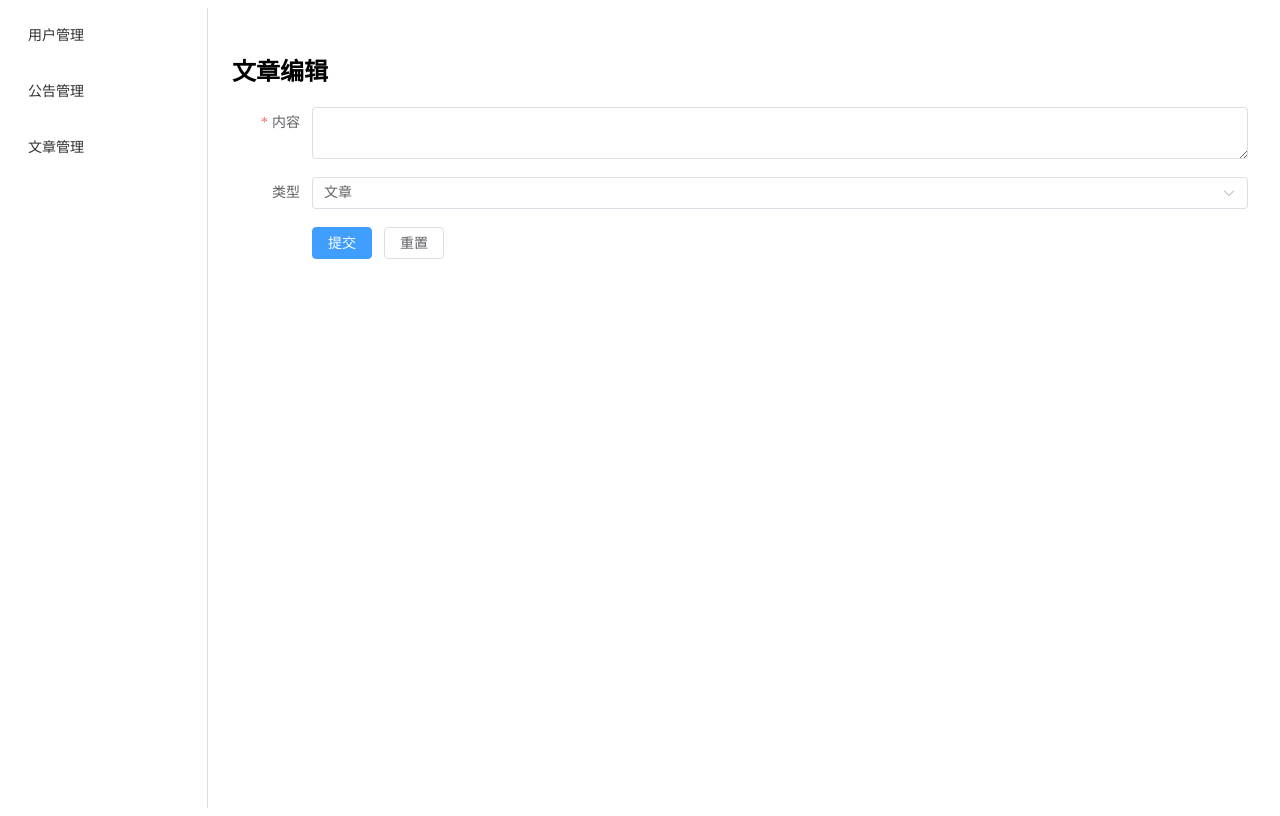
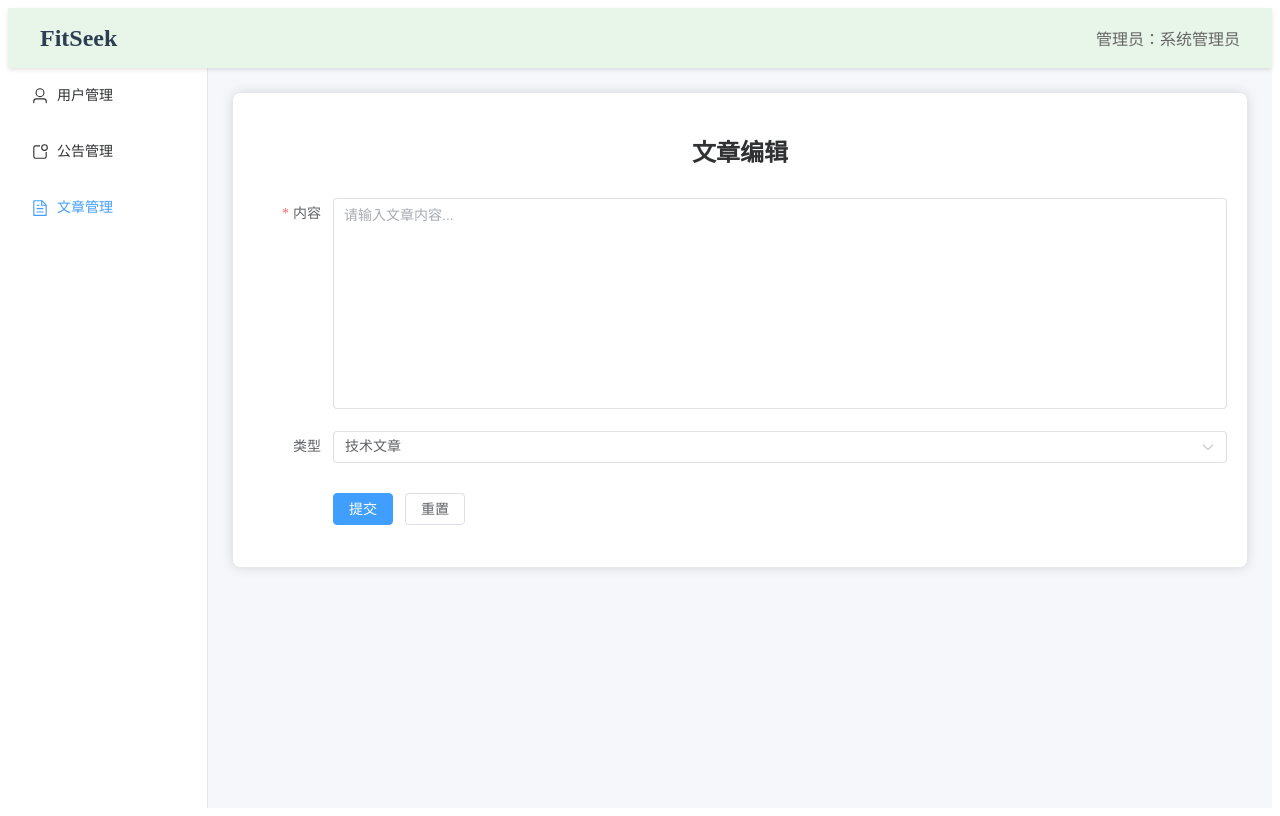
Before and after one commit to 13589zj/FitSeek-admin, a Vue app: page /articles in a window 1280 px wide. Built offline with nearby package versions, Linux system fonts and the light colour scheme.

Commit message:
UI优化

```diff
--- a/package.json
+++ b/package.json
@@ -9,6 +9,7 @@
     "preview": "vite preview"
   },
   "dependencies": {
+    "@ctrl/tinycolor": "^3.6.1",
     "axios": "^1.9.0",
     "element-plus": "^2.9.10",
     "vue": "^3.5.13",
--- a/src/views/LoginView.vue
+++ b/src/views/LoginView.vue
@@ -1,4 +1,10 @@
 <template>
+  <!-- 顶部导航栏 -->
+    <div class="header">
+      <div class="header-content">
+        <span class="logo">FitSeek</span>
+      </div>
+    </div>
   <div class="login-container">
     <el-card class="login-box">
       <h2>管理员登录</h2>
@@ -57,6 +63,32 @@ export default {
 </script>
 
 <style scoped>
+/* 顶部导航栏样式（与主页面保持一致） */
+.header {
+  background-color: #e8f5e9;
+  height: 60px;
+  box-shadow: 0 2px 4px rgba(0,0,0,0.1);
+  position: sticky;
+  top: 0;
+  z-index: 1000;
+}
+
+.header-content {
+  display: flex;
+  justify-content: space-between;
+  align-items: center;
+  height: 100%;
+  padding: 0 24px;
+  max-width: 1200px;
+  margin: 0 auto;
+}
+
+.logo {
+  font-size: 24px;
+  font-weight: bold;
+  color: #2c3e50;
+}
+
 .login-container {
   display: flex;
   justify-content: center;
--- a/src/views/UserListView.vue
+++ b/src/views/UserListView.vue
@@ -1,36 +1,81 @@
 <template>
-  <div style="display: flex; height: 100vh;">
+  <div style="display: flex; flex-direction: column; height: 100vh;">
+    <!-- 顶部导航栏 -->
+    <div class="header">
+      <div class="header-content">
+        <span class="logo">FitSeek</span>
+        <div class="admin-info">管理员：{{ adminName }}</div>
+      </div>
+    </div>
+
+    <div style="display: flex; flex: 1;">
+      <!-- 侧边栏 -->
       <el-menu
-      default-active="1"
-      class="el-menu-vertical-demo"
-      style="width: 200px; min-height: 100vh;"
+        default-active="/users"
+        class="el-menu-vertical"
+
         router
       >
         <el-menu-item index="/users">
-        用户管理
+          <el-icon><user /></el-icon>
+          <span>用户管理</span>
         </el-menu-item>
         <el-menu-item index="/announcements">
-        公告管理
+          <el-icon><notification /></el-icon>
+          <span>公告管理</span>
         </el-menu-item>
         <el-menu-item index="/articles">
-        文章管理
+          <el-icon><document /></el-icon>
+          <span>文章管理</span>
         </el-menu-item>
       </el-menu>
-    <div style="flex: 1; padding: 24px;">
-      <h2>用户列表</h2>
+
+      <!-- 主要内容区域 -->
+      <div class="content-container">
+        <!-- 用户数量卡片 -->
+        <el-card class="stats-card">
+          <h2 style="margin-bottom: 20px;">用户概况</h2>
+          <!-- <div class="card-content">
+            <span class="card-title">用户数量</span>
+            <span class="card-value">{{ users.length }}</span>
+          </div> -->
+        </el-card>
+
+        <!-- 用户列表 -->
+        <el-card class="user-list-card">
+          <h2 style="margin-bottom: 20px;">用户列表</h2>
           <el-table :data="users" border style="width: 100%">
             <el-table-column prop="username" label="用户名" />
             <el-table-column prop="tel" label="电话号码" />
           </el-table>
+        </el-card>
+
         <router-view />
+      </div>
     </div>
   </div>
 </template>
 
 <script>
-export default {
+import { defineComponent } from 'vue'
+import {
+  User,
+  Notification,
+  Document,
+  Search,
+  Check,
+  Plus
+} from '@element-plus/icons-vue'
+
+export default defineComponent({
+  components: {
+    User,
+    Notification,
+    Document
+  },
   data() {
     return {
+      adminName: "系统管理员",
       users: [
         { username: '张三', tel: '13800000000' },
         { username: '李四', tel: '13900000000' }
@@ -51,5 +96,83 @@ export default {
       }
     }
   }
+})
+</script>
+
+<style scoped>
+/* 顶部导航栏样式 */
+.header {
+  background-color: #e8f5e9;
+  height: 60px;
+  box-shadow: 0 2px 4px rgba(0,0,0,0.1);
+  position: sticky;
+  top: 0;
+  z-index: 1000;
 }
-</script>
+
+.header-content {
+  display: flex;
+  justify-content: space-between;
+  align-items: center;
+  height: 100%;
+  padding: 0 24px;
+  max-width: 1200px;
+  margin: 0 auto;
+}
+
+.logo {
+  font-size: 24px;
+  font-weight: bold;
+  color: #2c3e50;
+}
+
+.admin-info {
+  font-size: 16px;
+  color: #666;
+}
+
+.el-menu-vertical {
+  width: 200px;
+  border-right: 1px solid #e6e6e6;
+  background: #ffffff;
+}
+/* 内容容器 */
+.content-container {
+  flex: 1;
+  padding: 24px;
+  background-color: #f5f7fa;
+}
+
+/* 统计卡片样式 */
+.stats-card {
+  margin-bottom: 24px;
+  border-radius: 8px;
+  border: 1px solid #ebeef5;
+  box-shadow: 0 2px 12px 0 rgba(0,0,0,0.1);
+}
+
+.card-content {
+  display: flex;
+  justify-content: space-between;
+  align-items: center;
+  padding: 16px;
+}
+
+.card-title {
+  font-size: 16px;
+  color: #909399;
+}
+
+.card-value {
+  font-size: 24px;
+  font-weight: bold;
+  color: #67C23A;
+}
+
+/* 用户列表卡片 */
+.user-list-card {
+  border-radius: 8px;
+  box-shadow: 0 2px 12px 0 rgba(0,0,0,0.1);
+  margin-bottom: 24px;
+}
+</style>
--- a/src/views/announcement/AnnouncementForm.vue
+++ b/src/views/announcement/AnnouncementForm.vue
@@ -1,50 +1,106 @@
 <template>
-      <div style="display: flex; height: 100vh;">
+  <div style="display: flex; flex-direction: column; height: 100vh;">
+    <!-- 顶部导航栏 -->
+    <div class="header">
+      <div class="header-content">
+        <span class="logo">FitSeek</span>
+        <div class="admin-info">管理员：{{ adminName }}</div>
+      </div>
+    </div>
+
+    <div style="display: flex; flex: 1;">
+      <!-- 侧边栏 -->
       <el-menu
-      default-active="1"
-      class="el-menu-vertical-demo"
-      style="width: 200px; min-height: 100vh;"
+        default-active="/announcements"
+        class="el-menu-vertical"
+
         router
       >
         <el-menu-item index="/users">
-        用户管理
+          <el-icon><user /></el-icon>
+          <span>用户管理</span>
         </el-menu-item>
         <el-menu-item index="/announcements">
-        公告管理
+          <el-icon><notification /></el-icon>
+          <span>公告管理</span>
         </el-menu-item>
         <el-menu-item index="/articles">
-        文章管理
+          <el-icon><document /></el-icon>
+          <span>文章管理</span>
         </el-menu-item>
       </el-menu>
-    <div style="flex: 1; padding: 24px;">
-        <h2>公告发布</h2>
-        <el-form :model="form" ref="formRef" label-width="80px">
-            <el-form-item label="内容" prop="content" :rules="[{ required: true, message: '请输入内容', trigger: 'blur' }]">
-                <el-input type="textarea" v-model="form.content" />
+
+      <!-- 主要内容区域 -->
+      <div class="content-container">
+        <el-card class="form-card">
+          <h2 class="card-title">公告发布</h2>
+          <el-form
+            :model="form"
+            ref="formRef"
+            label-width="80px"
+            class="announcement-form"
+          >
+            <el-form-item
+              label="内容"
+              prop="content"
+              :rules="[{ required: true, message: '请输入内容', trigger: 'blur' }]"
+            >
+              <el-input
+                type="textarea"
+                v-model="form.content"
+                :rows="5"
+                placeholder="请输入公告内容..."
+              />
             </el-form-item>
+
             <el-form-item label="类型" prop="type">
-                <el-select v-model="form.type">
-                    <el-option label="公告" value="announcement" />
+              <el-select
+                v-model="form.type"
+                style="width: 100%"
+                placeholder="请选择公告类型"
+              >
+                <el-option label="系统公告" value="system" />
+                <el-option label="活动公告" value="event" />
+                <el-option label="维护公告" value="maintenance" />
               </el-select>
             </el-form-item>
-            <el-form-item>
+
+            <el-form-item class="form-actions">
                 <el-button type="primary" @click="submitForm">提交</el-button>
                 <el-button @click="resetForm">重置</el-button>
             </el-form-item>
           </el-form>
+        </el-card>
         <router-view />
+      </div>
     </div>
   </div>
 </template>
 
 <script>
-export default {
+import { defineComponent } from 'vue'
+import {
+  User,
+  Notification,
+  Document,
+  Search,
+  Check,
+  Plus
+} from '@element-plus/icons-vue'
+
+export default defineComponent({
+  components: {
+    User,
+    Notification,
+    Document
+  },
     data() {
         return {
+            adminName: "系统管理员",
             form: {
                 content: '',
                 time: new Date(),
-                type: 'announcement'
+                type: 'system'
             }
         }
     },
@@ -68,12 +124,86 @@ export default {
             this.$refs.formRef.resetFields()
         }
     }
-}
+})
 </script>
 
-<style>
-.announcement-form {
-    max-width: 600px;
+<style scoped>
+/* 顶部导航栏样式（与主页面保持一致） */
+.header {
+  background-color: #e8f5e9;
+  height: 60px;
+  box-shadow: 0 2px 4px rgba(0,0,0,0.1);
+  position: sticky;
+  top: 0;
+  z-index: 1000;
+}
+
+.header-content {
+  display: flex;
+  justify-content: space-between;
+  align-items: center;
+  height: 100%;
+  padding: 0 24px;
+  max-width: 1200px;
   margin: 0 auto;
 }
+
+.logo {
+  font-size: 24px;
+  font-weight: bold;
+  color: #2c3e50;
+}
+
+.admin-info {
+  font-size: 16px;
+  color: #666;
+}
+
+.el-menu-vertical {
+  width: 200px;
+  border-right: 1px solid #e6e6e6;
+  background: #ffffff;
+}
+
+/* 内容容器 */
+.content-container {
+  flex: 1;
+  padding: 24px;
+  background-color: #f5f7fa;
+}
+
+/* 表单卡片样式 */
+.form-card {
+  border-radius: 8px;
+  box-shadow: 0 2px 12px 0 rgba(0,0,0,0.1);
+  margin: 0 auto;
+}
+
+.card-title {
+  text-align: center;
+  margin-bottom: 30px;
+  color: #303133;
+}
+
+/* 表单元素间距 */
+.el-form-item {
+  margin-bottom: 22px;
+}
+
+/* 按钮容器 */
+/* .form-actions {
+  margin-top: 30px;
+  text-align: right;
+} */
+
+/* 文本域样式 */
+.el-textarea :deep(.el-textarea__inner) {
+  font-size: 14px;
+  line-height: 1.6;
+}
+
+/* 下拉选择样式 */
+.el-select :deep(.el-input__inner) {
+  height: 40px;
+}
 </style>
--- a/src/views/article/ArticleEditor.vue
+++ b/src/views/article/ArticleEditor.vue
@@ -1,50 +1,107 @@
 <template>
-  <div style="display: flex; height: 100vh;">
+  <div style="display: flex; flex-direction: column; height: 100vh;">
+    <!-- 统一顶部导航栏 -->
+    <div class="header">
+      <div class="header-content">
+        <span class="logo">FitSeek</span>
+        <div class="admin-info">管理员：{{ adminName }}</div>
+      </div>
+    </div>
+
+    <div style="display: flex; flex: 1;">
+      <!-- 侧边栏（添加右边框） -->
       <el-menu
-      default-active="1"
-      class="el-menu-vertical-demo"
-      style="width: 200px; min-height: 100vh;"
+        default-active="/articles"
+        class="el-menu-vertical"
+
         router
       >
         <el-menu-item index="/users">
-        用户管理
+          <el-icon><user /></el-icon>
+          <span>用户管理</span>
         </el-menu-item>
         <el-menu-item index="/announcements">
-        公告管理
+          <el-icon><notification /></el-icon>
+          <span>公告管理</span>
         </el-menu-item>
         <el-menu-item index="/articles">
-        文章管理
+          <el-icon><document /></el-icon>
+          <span>文章管理</span>
         </el-menu-item>
       </el-menu>
-    <div style="flex: 1; padding: 24px;">
-      <h2>文章编辑</h2>
-        <el-form :model="form" ref="formRef" label-width="80px">
-        <el-form-item label="内容" prop="content" :rules="[{ required: true, message: '请输入内容', trigger: 'blur' }]">
-            <el-input type="textarea" v-model="form.content" />
+
+      <!-- 主要内容区域 -->
+      <div class="content-container">
+        <el-card class="form-card">
+          <h2 class="card-title">文章编辑</h2>
+          <el-form
+            :model="form"
+            ref="formRef"
+            label-width="80px"
+            class="article-form"
+          >
+            <el-form-item
+              label="内容"
+              prop="content"
+              :rules="[{ required: true, message: '请输入内容', trigger: 'blur' }]"
+            >
+              <el-input
+                type="textarea"
+                v-model="form.content"
+                :rows="8"
+                placeholder="请输入文章内容..."
+                resize="none"
+              />
             </el-form-item>
+
             <el-form-item label="类型" prop="type">
-            <el-select v-model="form.type">
-                <el-option label="文章" value="article" />
+              <el-select
+                v-model="form.type"
+                style="width: 100%"
+                placeholder="请选择文章类型"
+              >
+                <el-option label="技术文章" value="tech" />
+                <el-option label="新闻动态" value="news" />
+                <el-option label="使用指南" value="guide" />
               </el-select>
             </el-form-item>
-        <el-form-item>
+
+            <el-form-item class="form-actions">
               <el-button type="primary" @click="submitForm">提交</el-button>
               <el-button @click="resetForm">重置</el-button>
             </el-form-item>
           </el-form>
+        </el-card>
         <router-view />
+      </div>
     </div>
   </div>
 </template>
 
 <script>
-export default {
+import { defineComponent } from 'vue'
+import {
+  User,
+  Notification,
+  Document,
+  Search,
+  Check,
+  Plus
+} from '@element-plus/icons-vue'
+
+export default defineComponent({
+  components: {
+    User,
+    Notification,
+    Document
+  },
   data() {
     return {
+      adminName: "系统管理员",
       form: {
         content: '',
         time: new Date(),
-        type: 'article'
+        type: 'tech'
       }
     }
   },
@@ -68,12 +125,87 @@ export default {
       this.$refs.formRef.resetFields()
     }
   }
-}
+})
 </script>
 
-<style>
-.article-editor {
-  max-width: 600px;
+<style scoped>
+/* 统一顶部导航栏样式 */
+.header {
+  background-color: #e8f5e9;
+  height: 60px;
+  box-shadow: 0 2px 4px rgba(0,0,0,0.1);
+  position: sticky;
+  top: 0;
+  z-index: 1000;
+}
+
+.header-content {
+  display: flex;
+  justify-content: space-between;
+  align-items: center;
+  height: 100%;
+  padding: 0 24px;
+  max-width: 1200px;
   margin: 0 auto;
 }
+
+.logo {
+  font-size: 24px;
+  font-weight: bold;
+  color: #2c3e50;
+}
+
+.admin-info {
+  font-size: 16px;
+  color: #666;
+}
+
+.el-menu-vertical {
+  width: 200px;
+  border-right: 1px solid #e6e6e6;
+  background: #ffffff;
+}
+
+/* 内容容器 */
+.content-container {
+  flex: 1;
+  padding: 24px;
+  background-color: #f5f7fa;
+}
+
+/* 表单卡片样式 */
+.form-card {
+  border-radius: 8px;
+  box-shadow: 0 2px 12px 0 rgba(0,0,0,0.1);
+  margin: 0 auto;
+}
+
+.card-title {
+  text-align: center;
+  margin-bottom: 30px;
+  color: #303133;
+}
+
+/* 表单元素增强 */
+.el-form-item {
+  margin-bottom: 22px;
+}
+
+.form-actions {
+  margin-top: 30px;
+  text-align: right;
+}
+
+/* 文本域深度样式 */
+:deep(.el-textarea__inner) {
+  font-size: 14px;
+  line-height: 1.8;
+  font-family: 'Helvetica Neue', Helvetica, 'PingFang SC', 'Hiragino Sans GB',
+    'Microsoft YaHei', Arial, sans-serif;
+}
+
+/* 下拉选择样式 */
+.el-select {
+  width: 100%;
+}
 </style>
```
Also changed, not shown: 1 other file (tests, documents, lock files or other folders). Lines whose indentation alone changed are shown as unchanged.
